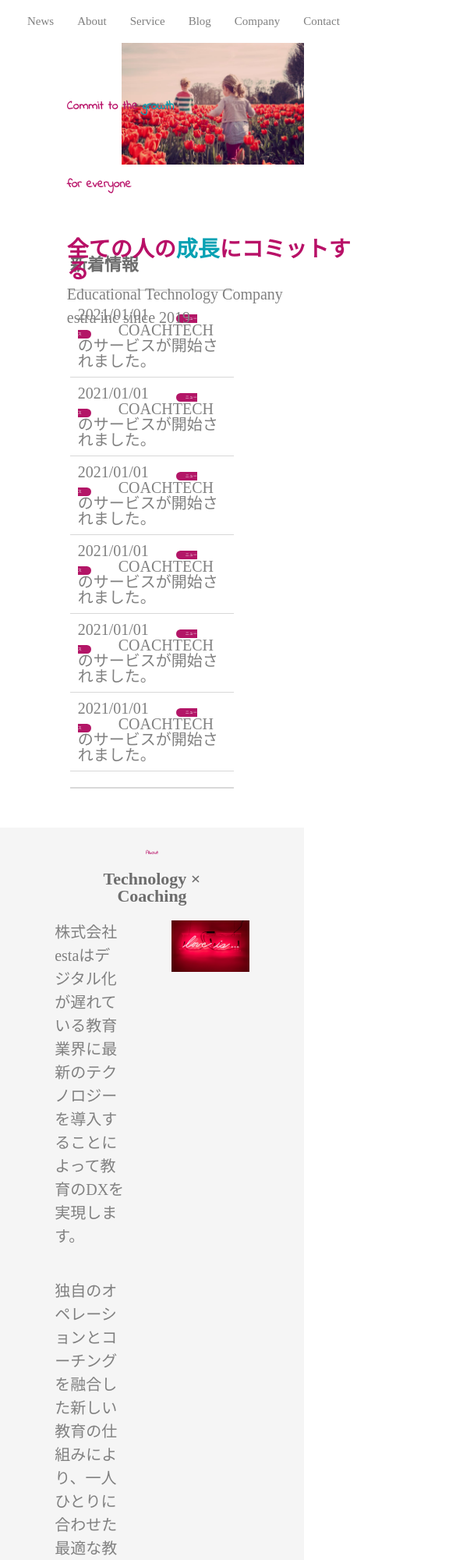
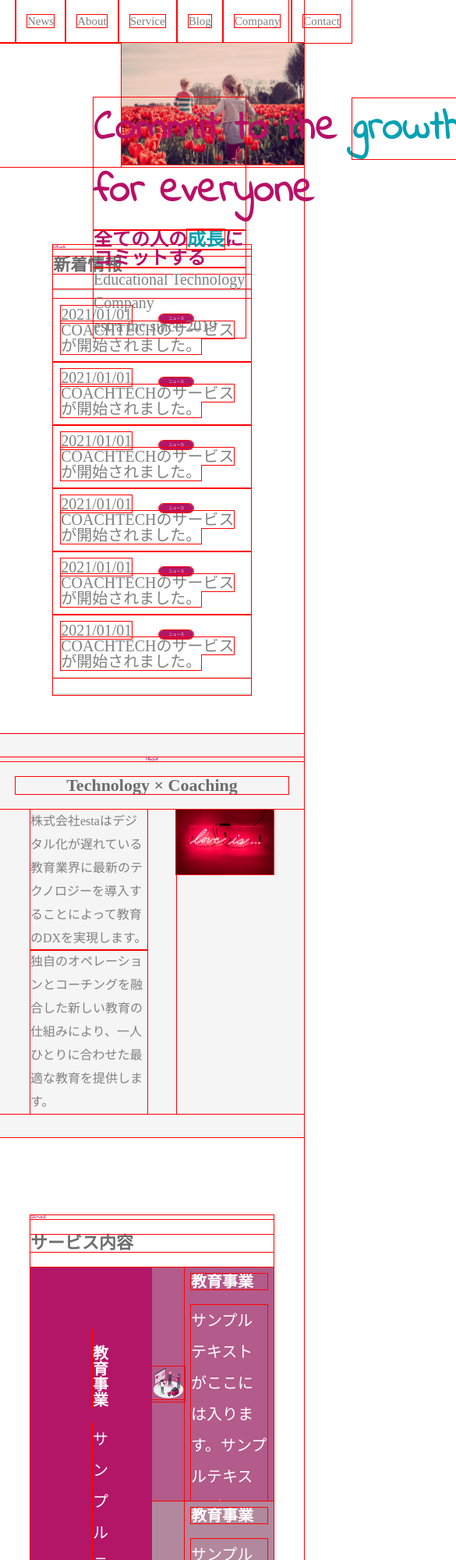
Before and after one commit to aruma-joishi/20231006_aruma-joishi_lp, a plain HTML site: page index.html in a window 390 px wide. Shown: the top 2000 px of the page at 78% size, 585 px wide, since content can reach past the window. Drawn offline with Linux system fonts and the light colour scheme.

Commit message:
指摘事項の修正

```diff
--- a/css/style.css
+++ b/css/style.css
@@ -8,6 +8,7 @@
     font-size: 20px;
     max-width: 100%;
     height: auto;
+    outline: 1px solid red !important;
 }
 
 h2 {
@@ -29,9 +30,7 @@ header {
     display: flex;
 }
 
-.title {
-    width: 100vw;
-}
+
 
 .title-img {
     width: 10vw;
@@ -76,15 +75,11 @@ a {
 }
 
 
-.firstview-img {
-    width: 100%;
-}
-
 .firstview-content {
-    width: 100%;
+    width: 50%;
     position: absolute;
     top: 20%;
-    left: 22%;
+    left: 200px;
 }
 
 .firstview-left,
@@ -94,13 +89,16 @@ a {
 
 .firstview-left {
     font-family: "indieflower";
-    font-size: 3vw;
+    font-size: 350%;
     padding-bottom: 5%;
-    line-height: 100px;
+    line-height: 2em;
+    white-space: nowrap;
 }
 
+
+
 .firstview-title {
-    font-size: 28px;
+    font-size: 1.5em;
 }
 
 .firstview-txt {
@@ -108,9 +106,26 @@ a {
 
 }
 
+@media screen and (max-width:1000px) {
+    .firstview-content {
+        top: 70px;
+        left: 120px;
+    }
+
+    .firstview-left {
+
+        font-size: 40px;
+    }
+
+    .firstview-title {
+        font-size: 1.2em;
+    }
+}
+
 
 .news {
-    margin: 0 23vw 50px 23vw;
+    width: 65%;
+    margin: 0 auto 50px auto;
 
 }
 
@@ -145,7 +160,7 @@ a {
 }
 
 .about {
-    padding: 30px 18vw;
+    padding: 30px 0;
     text-align: center;
     background: rgba(245, 245, 245, 1);
 }
@@ -155,25 +170,34 @@ a {
 }
 
 .about-content {
+    padding: 0 10%;
     display: flex;
     justify-content: space-around;
 }
 
+.about-txt-content {
+    display: flex;
+    flex-flow: column;
+    justify-content: space-around;
+}
+
 .about-txt {
-    width: 60%;
+    width: 80%;
     text-align: left;
-    margin-bottom: 40px;
+    font-size: 0.8em;
     line-height: 30px;
 }
 
 .about-img {
     width: 40%;
     height: fit-content;
+
 }
 
 
 .service {
-    margin: 100px 15vw 80px 15vw;
+    width: 80%;
+    margin: 100px auto 80px auto;
 
 }
 
@@ -195,8 +219,9 @@ a {
     padding: 80px;
 }
 
-.service-item1 img {
-    width: 40%
+.service-item-img {
+    width: 40%;
+    margin: 0 auto;
 }
 
 .service-item2 {
@@ -204,7 +229,7 @@ a {
     grid-row: 1/2;
     background: rgba(179, 91, 139, 1);
     display: flex;
-    padding: 30px 0;
+
 }
 
 .service-item3 {
@@ -212,23 +237,25 @@ a {
     grid-row: 2/3;
     background: rgba(178, 136, 158, 1);
     display: flex;
-    padding: 30px 0;
+
 }
 
-.service-item3 img,
-.service-item2 img {
-    width: 600px;
-    margin-left: 20px;
+.service-item2-img,
+.service-item3-img {
+    width: 30%;
+    margin: auto 0;
 
 }
 
 .service-item-content {
-    padding: 40px;
+    width: 70%;
+    padding: 5%;
 }
 
 .service-item-txt {
     margin-top: 20px;
     line-height: 40px;
+    font-size: 100%;
 }
 
 .service-item-txt {
@@ -276,21 +303,22 @@ a {
 
 }
 
-.blog-item-content {
-    padding: 25px;
+.blog-item-content {}
+
+
+
+.blog-item-txt {
+    font-weight: bold;
+    font-size: 15px;
+    margin: 10% 7% 15% 7%;
+    line-height: 1.5em;
 }
 
 .blog-item-tag {
     display: flex;
     justify-content: space-between;
-    font-size: 18px;
-}
-
-.blog-item-txt {
-    font-weight: bold;
-    font-size: 16px;
-    margin-bottom: 30px;
-    line-height: 1.5em;
+    font-size: 60%;
+    margin: 5%
 }
 
 .blog-link {
@@ -364,7 +392,7 @@ a {
     transform: translate(-50%, -50%);
     color: white;
     font-weight: bold;
-    font-size: 35px;
+    font-size: 30px;
 }
 
 .contact {
--- a/index.html
+++ b/index.html
@@ -101,7 +101,7 @@
                     <p class="service-item-txt">サンプルテキストがここには入ります。サンプルテキストがここには入ります。サンプルテキストがここには入ります。</p>
                 </div>
                 <div class="service-item2">
-                    <div class="service-item-img">
+                    <div class="service-item2-img">
                         <img src="img/service__first.svg" alt="service-img">
                     </div>
                     <div class="service-item-content">
@@ -110,7 +110,7 @@
                     </div>
                 </div>
                 <div class="service-item3">
-                    <div class="service-item-img">
+                    <div class="service-item3-img">
                         <img src="img/service__first.svg" alt="service-img">
                     </div>
                     <div class="service-item-content">
```
